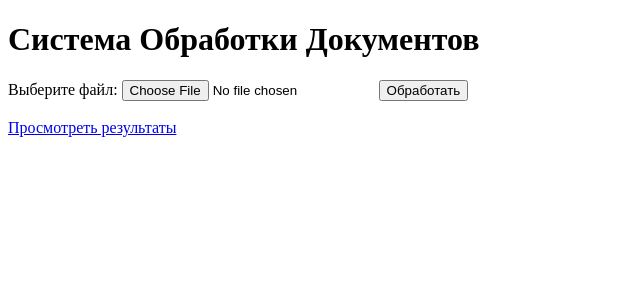
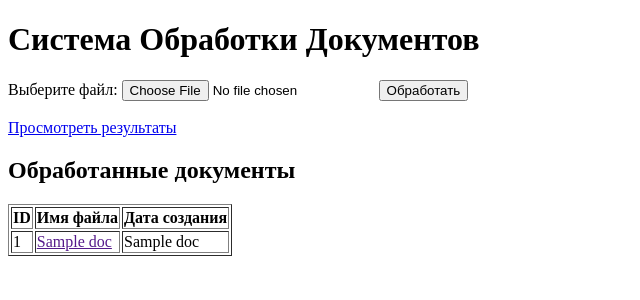
Before and after one commit to B4rb4r1s/Happy, a Flask app: template templates/index.html in a window 1280 px wide. Shown: the top 300 px of the page, without its empty margins (0-640 px from the left). Run offline with Flask 3, Linux system fonts and the light colour scheme; the template is opened without the code that fills it: most values are stand-ins (such as "Sample title", 1, 10 or a date in 2020); some libraries are stand-ins or nearby versions.

Commit message:
adding processed docs section

```diff
--- a/app.py
+++ b/app.py
@@ -28,6 +28,36 @@ app.config['UPLOAD_FOLDER'] = UPLOAD_FOLDER
 # Главная страница с формой для загрузки файлов
 @app.route('/')
 def index():
+    # Попытка подключения к базе данных
+    try:
+        # Подключение к базе данных
+        try:
+            # подключение по docker-compose
+            connection = psycopg2.connect(database='happy_db',\
+                                                user="happy_user",\
+                                                password="happy",\
+                                                host="postgre",\
+                                                port="5432")
+            print(f'[{datetime.datetime.now()}][ DEBUG ] Connection to DB through Docker-compose', flush=True)
+        except:
+            # локальное подключение
+            connection = psycopg2.connect(database='happy_db',\
+                                                user="happy_user",\
+                                                password="happy",\
+                                                host="localhost",\
+                                                port="5432")
+            print(f'[{datetime.datetime.now()}][ DEBUG ] Connection to local DB', flush=True)
+
+        cursor = connection.cursor()
+
+        cursor.execute('SELECT id, filename, creation_date FROM documents ORDER BY id DESC;')
+        documents = cursor.fetchall()
+
+        cursor.close()
+        connection.close()
+
+    except Exception as err:
+        print(f'[{datetime.datetime.now()}][ DEBUG ERROR ] Error while connecting to Database {err}')
     return render_template('index.html')
 
 
--- a/templates/index.html
+++ b/templates/index.html
@@ -24,5 +24,29 @@
     <br>
     <a href="{{ url_for('results') }}">Просмотреть результаты</a>
 
+    <h2>Обработанные документы</h2>
+    <table border="1">
+	<thead>
+	    <tr>
+		<th>ID</th>
+		<th>Имя файла</th>
+		<th>Дата создания</th>
+	    </tr>
+	</thead>
+	<tbody>
+	    {% for doc in documents %}
+	        <tr>
+		    <td>{{ doc[0] }}</td>
+		    <td><a href="">{{ doc[1] }}</a></td>
+		    <td>{{ doc[2] }}</td>
+	        </tr>
+	    {% else %}
+	        <tr>
+		    <td colsnap="4">База данных пуста</td>
+		</tr>
+	    {% endfor %}
+	</tbody>
+    </table>
+
 </body>
 </html>
```
